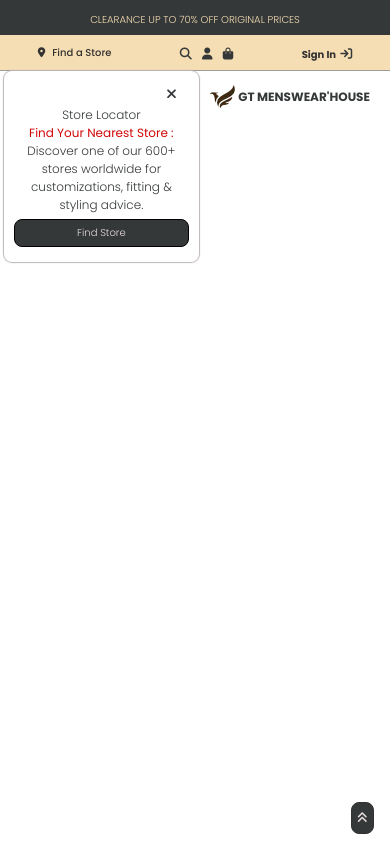
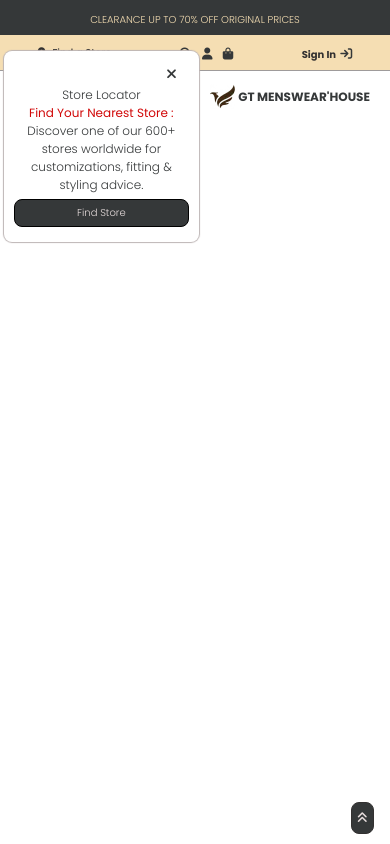
Before and after one commit to imharikrishna194/Menswear, a plain HTML site: page index.html in a window 390 px wide. Both pictures are taken after a click on the element "Find a Store". Drawn offline with nearby package versions, Linux system fonts and the light colour scheme; a web font is replaced by a local one.

Commit message:
completed

```diff
--- a/index.html
+++ b/index.html
@@ -40,13 +40,6 @@
                     <a href="#">Sign In</a>
                     <i class="fa fa-sign-in"></i>
             </div>
-        </div>
-        <div class="find-store">
-            <i class="fa fa-times" onclick="clkRemove()"></i>
-                    <h5>Store Locator</h5>
-                    <h3>Find Your Nearest Store :</h3>
-                    <p>Discover one of our 600+ stores worldwide for customizations, fitting & styling advice.</p>
-                    <a href="#" target="_blank"><button>Find Store</button></a>
         </div>
         <div class="header-row">
             <div class="header-column">
@@ -93,6 +86,13 @@
     <article>
             <a href="#"><button class="fixed-button"><i class="fa fa-angle-double-up"></i></button></a>
     </article>
+     <div class="find-store">
+            <i class="fa fa-times" onclick="clkRemove()"></i>
+                    <h5>Store Locator</h5>
+                    <h3>Find Your Nearest Store :</h3>
+                    <p>Discover one of our 600+ stores worldwide for customizations, fitting & styling advice.</p>
+                    <a href="#" target="_blank"><button>Find Store</button></a>
+        </div>
 
 
     <script src="main.js"></script>
--- a/style.css
+++ b/style.css
@@ -140,8 +140,9 @@ header .bottom-div {
     color: var(--secondary-color);
     width: 18%;
     padding: 15px;
-    position: relative;
-    left: 10%;
+    position: absolute;
+    left: 7%;
+    top:7%;
     box-shadow: 0 0 2px 2px rgb(189, 181, 181);
     display: none;
     z-index: 3;
@@ -338,10 +339,10 @@ article .fixed-button:hover{
 
     .find-store {
         width: 50%;
-        height: 100%;
         padding: 10px;
-        position: relative;
+        position: absolute;
         left: 1%;
+        top:6%;
         box-shadow: 0 0 1px 1px rgb(189, 181, 181);
     }
     .find-store i{
```
